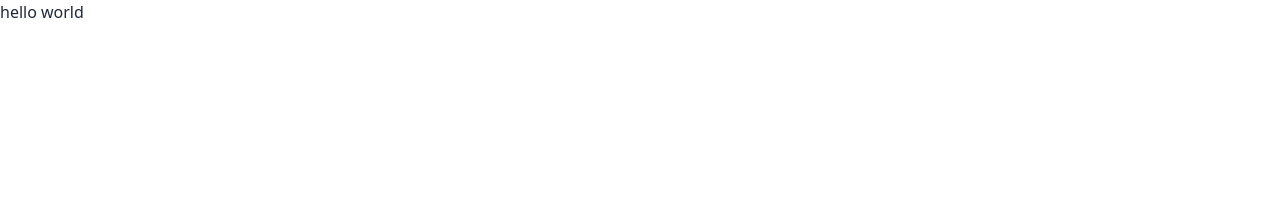
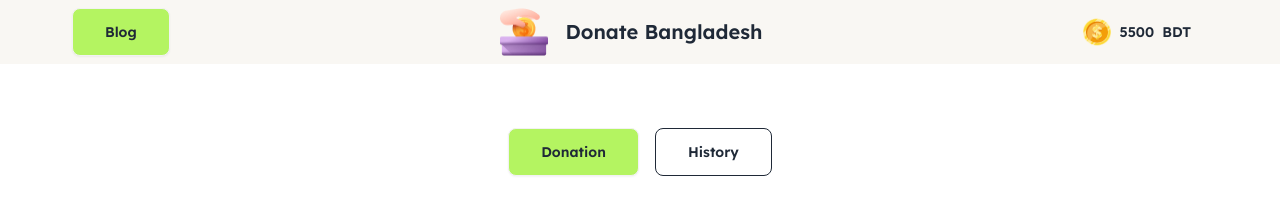
Before and after one commit to aka-azad/assignment-5, a plain HTML site: page index.html in a window 1280 px wide. Drawn offline with nearby package versions, Linux system fonts and the light colour scheme.

Commit message:
sticky nav html done

```diff
--- a/index.html
+++ b/index.html
@@ -10,9 +10,47 @@
       type="text/css"
     />
     <script src="https://cdn.tailwindcss.com"></script>
+    <link rel="preconnect" href="https://fonts.googleapis.com" />
+    <link rel="preconnect" href="https://fonts.gstatic.com" crossorigin />
+    <link
+      href="https://fonts.googleapis.com/css2?family=Lexend:wght@100..900&display=swap"
+      rel="stylesheet"
+    />
+    <style>
+      .font-lexend {
+        font-family: "Lexend", system-ui;
+        font-optical-sizing: auto;
+      }
+    </style>
   </head>
-  <body>
-    <header class=""><h1>hello world</h1></header>
+  <body class="font-lexend">
+    <header class="sticky top-0">
+      <nav class="bg-[#f9f7f3]">
+        <div class="navbar container lg:max-w-6xl mx-auto">
+          <div class="navbar-start">
+            <button class="btn px-8 bg-[#B4F461]">Blog</button>
+          </div>
+          <div class="navbar-center">
+            <img
+              class="h-12 w-12"
+              src="./assets/logo.png"
+              alt="Donate Bangladesh Logo"
+            />
+            <a class="btn btn-ghost text-xl">Donate Bangladesh</a>
+          </div>
+          <div class="navbar-end">
+            <div class="btn btn-ghost flex">
+              <img class="h-7 w-7" src="./assets/coin.png" alt="Logo Coin" />
+              <span id="balance" class="">5500</span> <span class="">BDT</span>
+            </div>
+          </div>
+        </div>
+      </nav>
+      <div class="flex space-x-4 mt-16 justify-center">
+        <button class="btn px-8 bg-[#B4F461]">Donation</button>
+        <button class="btn px-8 btn-ghost btn-outline">History</button>
+      </div>
+    </header>
     <main></main>
     <footer></footer>
   </body>
```
